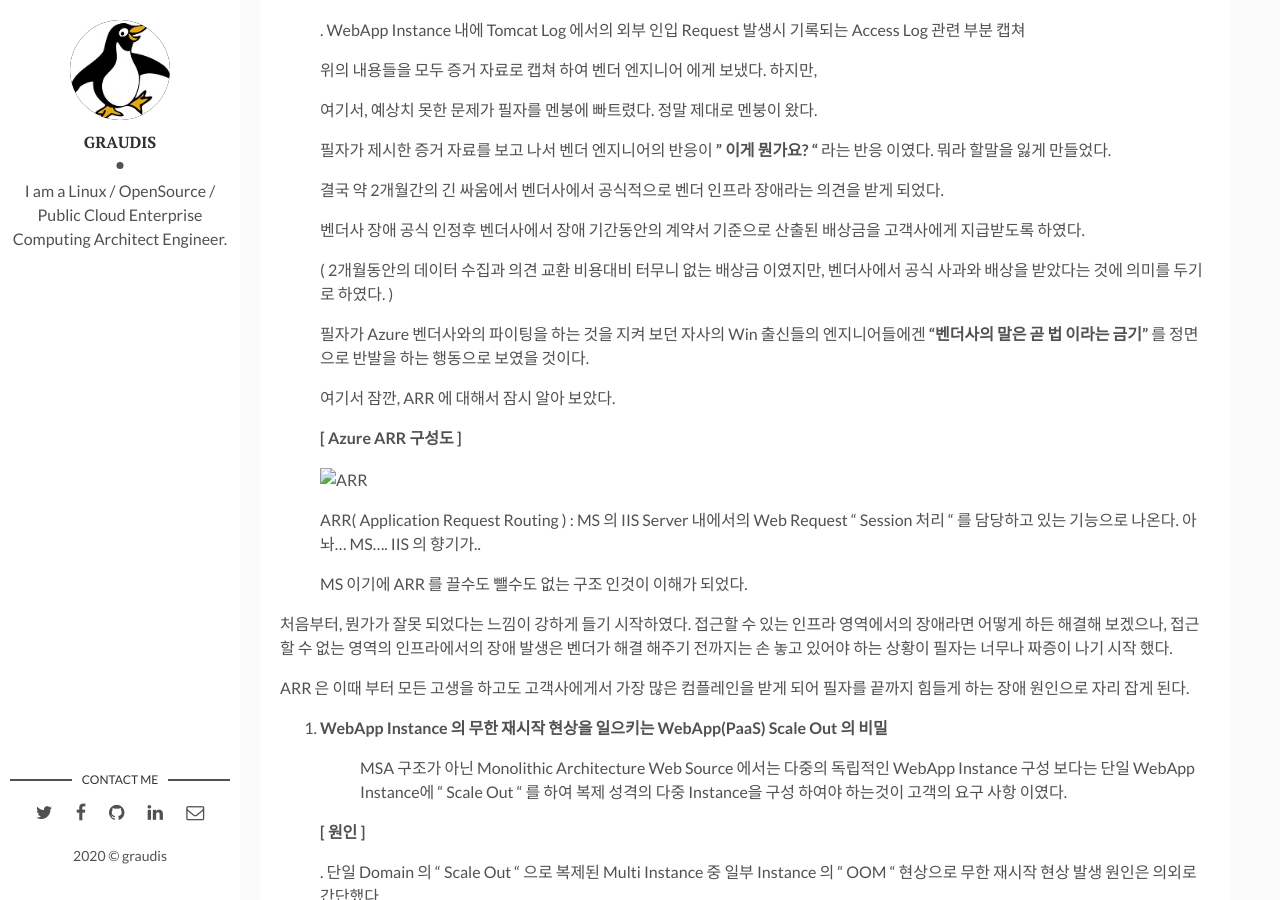
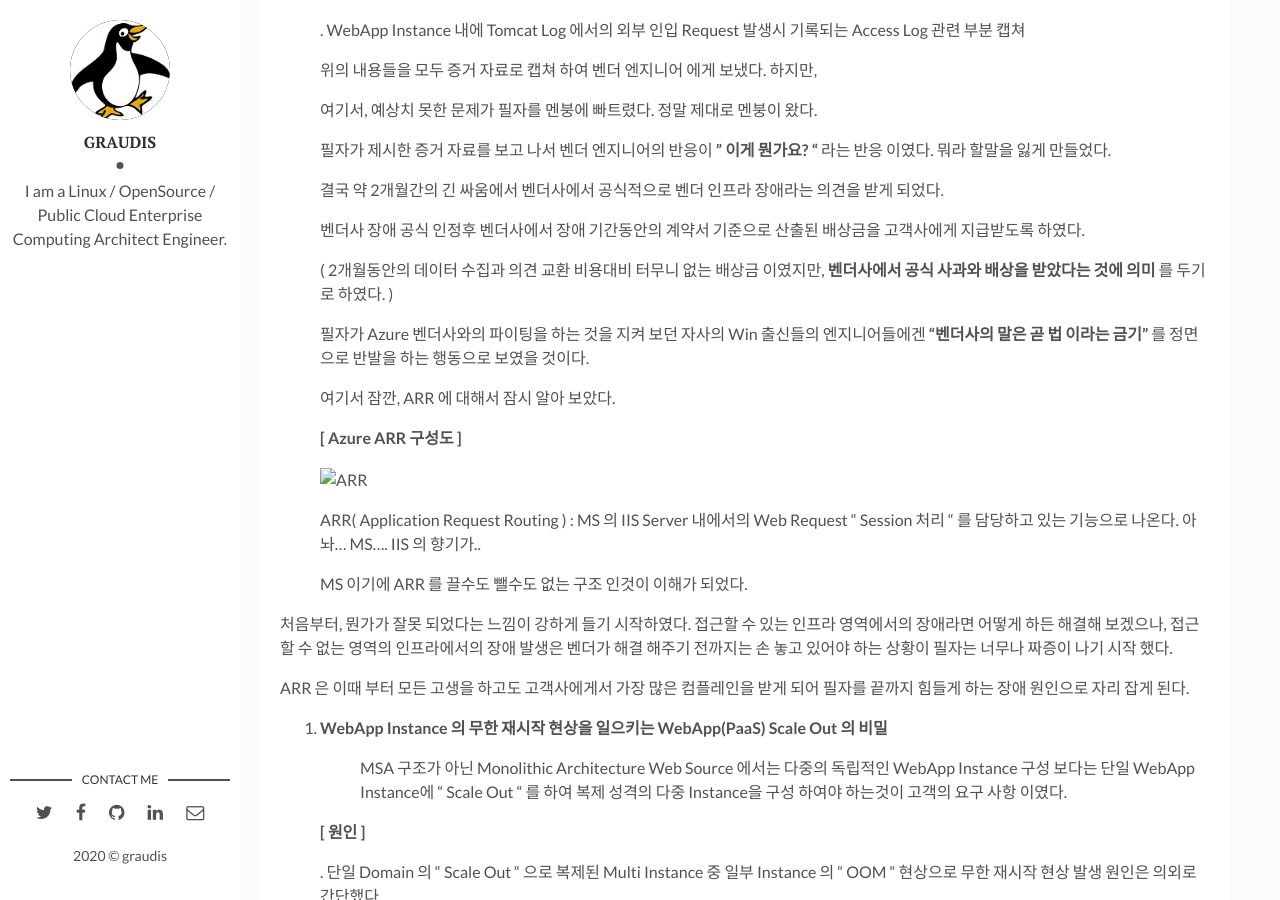
Before and after one commit to graudis/graudis.github.io, a Jekyll site: the page built from _posts/2020-09-21-azure-webapp-4.md, in a window 1280 px wide and 900 px high, scrolled down 2116 px. Built offline with Jekyll 4.4.1, drawn with Linux system fonts in a browser that asks for light colours; comment, search, counter and statistics services are not loaded.

```diff
--- a/_posts/2020-09-21-azure-webapp-4.md
+++ b/_posts/2020-09-21-azure-webapp-4.md
@@ -121,7 +121,7 @@ tags: cloud azure MS
 
    벤더사 장애 공식 인정후 벤더사에서 장애 기간동안의 계약서 기준으로 산출된 배상금을 고객사에게 지급받도록 하였다.
 
-   ( 2개월동안의 데이터 수집과 의견 교환 비용대비 터무니 없는 배상금 이였지만, 벤더사에서 공식 사과와 배상을 받았다는 것에 의미를 두기로 하였다. )
+   ( 2개월동안의 데이터 수집과 의견 교환 비용대비 터무니 없는 배상금 이였지만, **벤더사에서 공식 사과와 배상을 받았다는 것에 의미** 를 두기로 하였다. )
 
    필자가 Azure 벤더사와의 파이팅을 하는 것을 지켜 보던 자사의 Win 출신들의 엔지니어들에겐 **"벤더사의 말은 곧 법 이라는 금기"** 를 정면으로 반발을 하는 행동으로 보였을 것이다.
 
```
